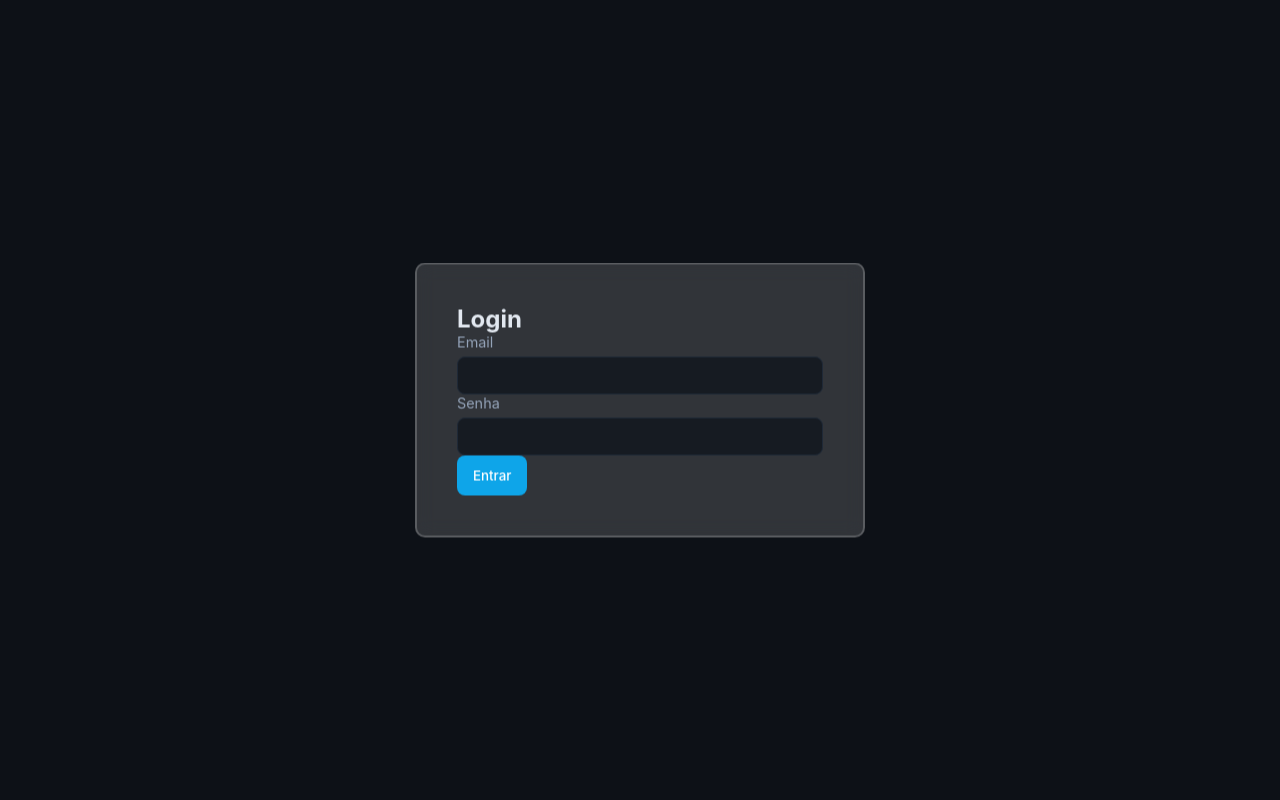
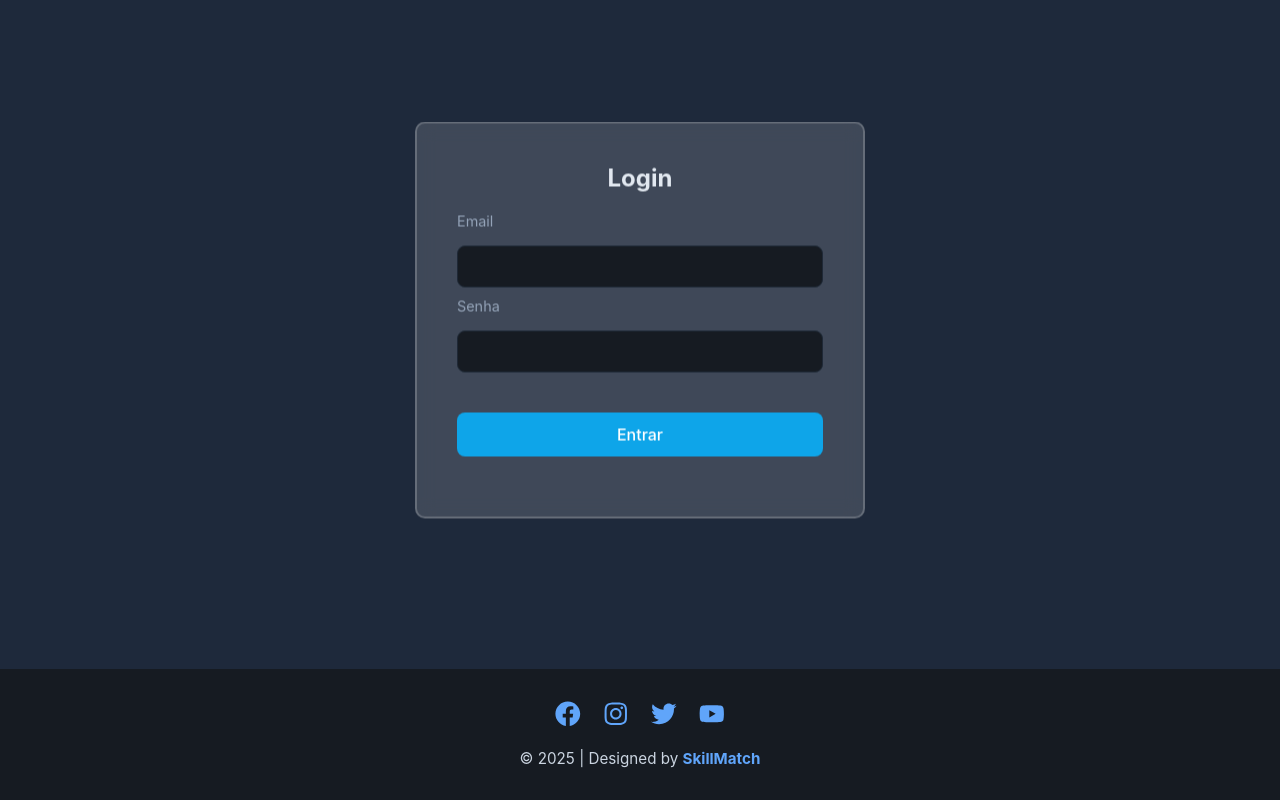
Before and after one commit to Gianlucarodrigues/Global_Solution2S, a React (Vite) app: page / in a window 1280 px wide. Built offline with nearby package versions, Linux system fonts and the light colour scheme.

Commit message:
Atualização de CSS

```diff
--- a/package.json
+++ b/package.json
@@ -12,6 +12,7 @@
   "dependencies": {
     "react": "^19.2.0",
     "react-dom": "^19.2.0",
+    "react-icons": "^5.5.0",
     "react-router-dom": "^7.9.6"
   },
   "devDependencies": {
--- a/src/App.jsx
+++ b/src/App.jsx
@@ -2,12 +2,17 @@ import { Routes, Route } from "react-router-dom";
 import Login from "./pages/Login";
 import SkillMatch from "./pages/SkillMatch";
 import "./styles/App.css";
+import Footer from "./components/Footer";
 
 export default function App() {
   return (
-    <Routes>
-      <Route path="/" element={<Login />} />
-      <Route path="/skillmatch" element={<SkillMatch />} />
-    </Routes>
+    <>
+      <Routes>
+        <Route path="/" element={<Login />} />
+        <Route path="/skillmatch" element={<SkillMatch />} />
+      </Routes>
+
+      <Footer />
+    </>
   );
 }
--- a/src/Main.jsx
+++ b/src/Main.jsx
@@ -2,6 +2,7 @@ import React from "react";
 import ReactDOM from "react-dom/client";
 import App from "./App.jsx";
 import { BrowserRouter } from "react-router-dom";
+import Footer from "./components/Footer.jsx";
 
 
 ReactDOM.createRoot(document.getElementById("root")).render(
--- /dev/null
+++ b/src/components/Footer.jsx
@@ -0,0 +1,22 @@
+import { FaFacebook, FaInstagram, FaTwitter, FaYoutube } from "react-icons/fa";
+import "../styles/Footer.css";
+
+export default function Footer() {
+  const year = new Date().getFullYear();
+  return (
+    <footer className="site-footer">
+      <div className="footer-inner">
+        <div className="social">
+          <a aria-label="Facebook" href="#"><FaFacebook /></a>
+          <a aria-label="Instagram" href="#"><FaInstagram /></a>
+          <a aria-label="Twitter/X" href="#"><FaTwitter /></a>
+          <a aria-label="YouTube" href="#"><FaYoutube /></a>
+        </div>
+
+        <p className="copy">
+          &copy; {year} | Designed by <strong>SkillMatch</strong>
+        </p>
+      </div>
+    </footer>
+  );
+}
--- a/src/styles/App.css
+++ b/src/styles/App.css
@@ -18,9 +18,19 @@
   box-sizing: border-box;
   font-family: "Inter", Arial, sans-serif;
 }
+html, body {
+  height: 100%;
+  margin: 0;
+}
+
+#root {
+  min-height: 100%;
+  display: flex;
+  flex-direction: column;
+}
 
 body {
-  background-color: var(--bg-primary);
+  background-color:#1e293b;
   color: var(--text-primary);
   min-height: 100vh;
 }
--- /dev/null
+++ b/src/styles/Footer.css
@@ -0,0 +1,73 @@
+/* ===========================
+   Footer Geral
+   =========================== */
+
+.site-footer {
+  background: #161b22; /* azul marinho bem escuro */
+  padding: 2rem 0;
+  margin-top: 3rem;
+  border-top: 1px solid #1e293b;
+}
+
+.footer-inner {
+  max-width: 1100px;
+  margin: 0 auto;
+  text-align: center;
+  color: #e2e8f0;
+}
+
+
+
+/* ===========================
+   Ícones Sociais
+   =========================== */
+
+.social {
+  display: flex;
+  justify-content: center;
+  gap: 1.4rem;
+  margin-bottom: 1rem;
+}
+
+.social a {
+  color: #60a5fa;   /* azul claro */
+  font-size: 1.6rem;
+  transition: 0.2s ease;
+}
+
+.social a:hover {
+  color: #3b82f6;   /* azul mais vibrante */
+  transform: translateY(-3px);
+}
+
+/* ===========================
+   Texto de copyright
+   =========================== */
+
+.copy {
+  font-size: 0.95rem;
+  color: #cbd5e1;
+}
+
+.copy strong {
+  color: #60a5fa; /* destaque azul */
+}
+
+/* ===========================
+   Animação Suave
+   =========================== */
+
+.site-footer,
+.footer-inner,
+.social a {
+  animation: fadeIn 0.5s ease forwards;
+}
+
+@keyframes fadeIn {
+  from { opacity: 0; transform: translateY(10px); }
+  to   { opacity: 1; transform: translateY(0); }
+}
+
+.site-footer {
+  margin-top: auto;
+}
--- a/src/styles/Login.css
+++ b/src/styles/Login.css
@@ -5,8 +5,34 @@
   border: 2px solid rgba(255, 255, 255, 0.2);
   border-radius: 10px;
   padding: 40px;
- position: absolute;
-  top: 50%;
+  position: absolute;
+  top: 40%;
   left: 50%;
   transform: translate(-50%, -50%);
 }
+
+button {
+  width: 100%;
+  padding: 12px;
+  color: white;
+  border: none;
+  border-radius: 5px;
+  font-size: 16px;
+  cursor: pointer;
+  margin-top: 30px;
+}
+
+input {
+  width: 100%;
+  padding: 12px;
+  margin: 10px 0;
+  border: none;
+  border-radius: 5px;
+  font-size: 16px;
+}
+
+h2 {
+  text-align: center;
+  margin-bottom: 20px;
+  color: white;
+}
--- a/src/styles/SkillMatch.css
+++ b/src/styles/SkillMatch.css
@@ -2,7 +2,6 @@
    Tema Geral
    =========================== */
 body {
-  background: #0f172a; /* azul marinho bem escuro */
   color: #e2e8f0; /* cinza claro */
   font-family: "Inter", sans-serif;
 }
@@ -10,14 +9,16 @@ body {
 h1, h2, h3 {
   color: #60a5fa; /* azul destaque */
 }
-
+h1 {
+  font-size: 2.5rem;
+  font-weight: 700;
+}
 /* Container principal */
 .skillmatch-container,
 .p-8 {
   background: #1e293b; /* card azul escuro */
   border-radius: 12px;
   padding: 2rem;
-  box-shadow: 0 0 20px rgba(0, 0, 0, 0.3);
 }
 
 /* ===========================
@@ -26,6 +27,7 @@ h1, h2, h3 {
 button {
   cursor: pointer;
   font-weight: 500;
+  margin-bottom: 20px   ;
 }
 
 button.text-blue-600 {
```
Also changed, not shown: 1 other file (tests, documents, lock files or other folders).
